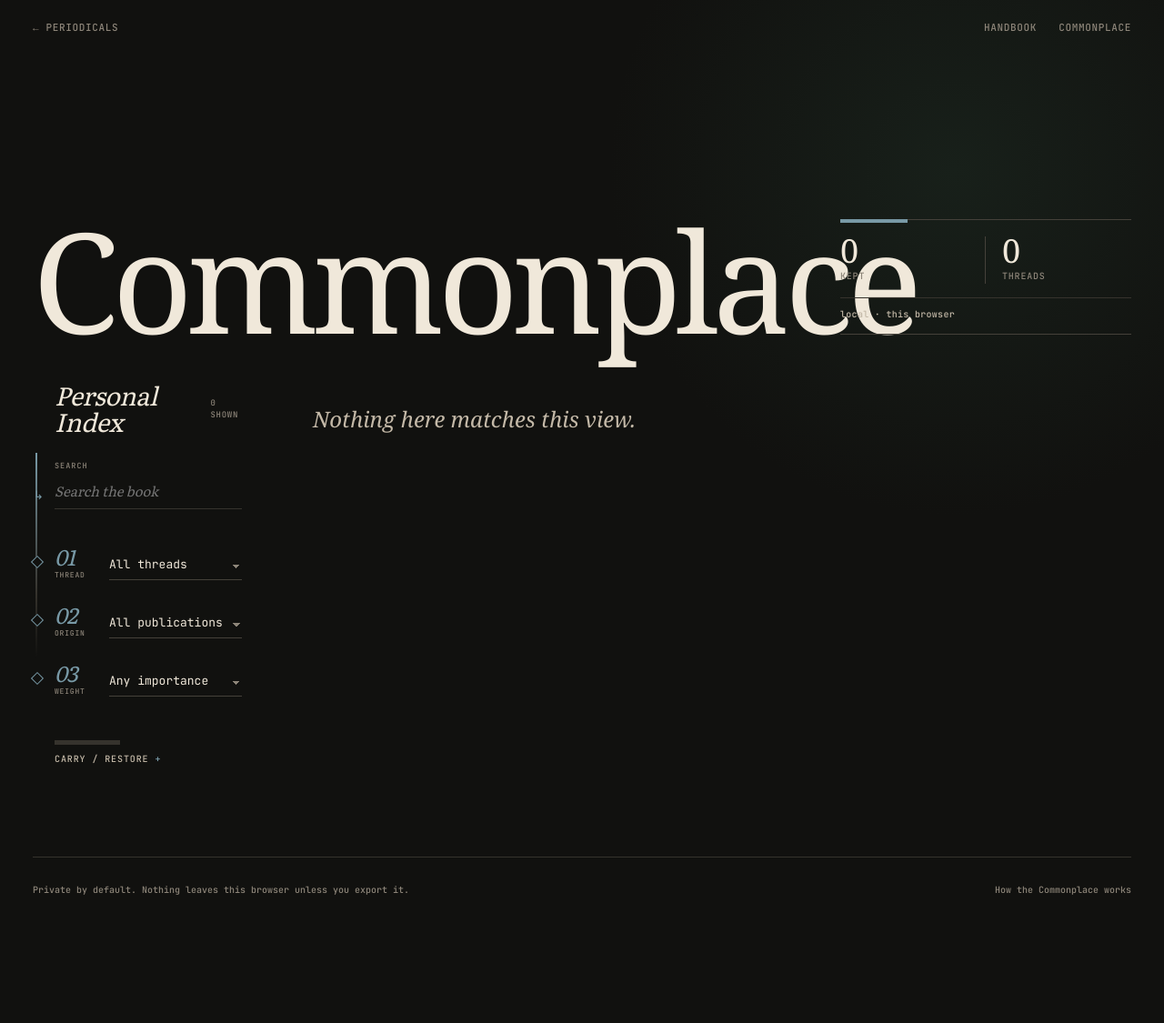
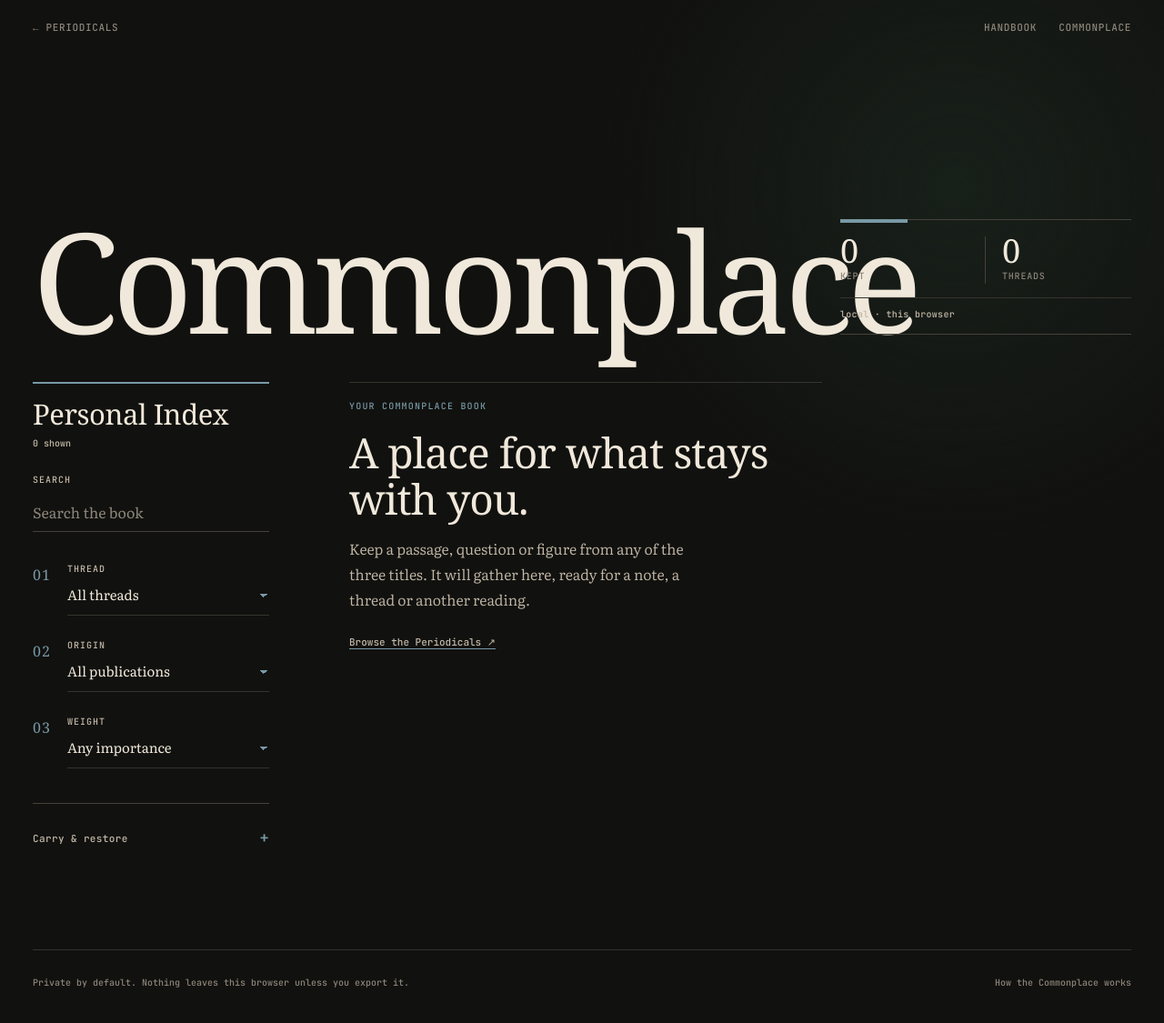
Before and after one commit to iainholmes/iainholmes.github.io, a Jekyll site: the page personal-updates/commonplace/index.html, which Jekyll copies as it is, in a window 1280 px wide and 1144 px high. Shown: the top 1125 px of the window at 91% size. Built offline with Jekyll 4.4.1, drawn with Linux system fonts in a browser that asks for light colours; some web fonts are replaced.

Commit message:
Refine Commonplace index, Handbook layout, and Press Run typography

```diff
--- a/personal-updates/commonplace/commonplace.js
+++ b/personal-updates/commonplace/commonplace.js
@@ -180,7 +180,9 @@ function renderPage(){
   var items=Object.keys(STATE.items).map(function(k){return STATE.items[k]}).sort(function(a,b){return Date.parse(b.modifiedAt)-Date.parse(a.modifiedAt)});
   var q=(document.getElementById('cpSearch').value||'').toLowerCase(),pub=document.getElementById('cpSource').value,thread=document.getElementById('cpThread').value,rating=+document.getElementById('cpImportance').value||0;
   var show=items.filter(function(x){var hay=(x.title+' '+x.excerpt+' '+x.note+' '+(x.threads||[]).join(' ')+' '+x.publication).toLowerCase();return (!q||hay.indexOf(q)>=0)&&(!pub||x.publicationKey===pub)&&(!thread||(x.threads||[]).indexOf(thread)>=0)&&(!rating||(x.rating||0)>=rating)});
-  host.innerHTML=show.length?show.map(itemHTML).join(''):'<p class="cp-empty">Nothing here matches this view.</p>';
+  host.innerHTML=show.length?show.map(itemHTML).join(''):(items.length?
+    '<div class="cp-empty"><p class="empty-kicker">In this view</p><h2>No passages found.</h2><p>Try another search, or widen the thread, origin or importance selections in your index. Your kept material is still here.</p></div>':
+    '<div class="cp-empty"><p class="empty-kicker">Your commonplace book</p><h2>A place for what stays with you.</h2><p>Keep a passage, question or figure from any of the three titles. It will gather here, ready for a note, a thread or another reading.</p><a href="../">Browse the Periodicals ↗</a></div>');
   var ts=threadList(items),sel=document.getElementById('cpThread'),old=sel.value;sel.innerHTML='<option value="">All threads</option>'+ts.map(function(t){return '<option>'+esc(t)+'</option>'}).join('');sel.value=ts.indexOf(old)>=0?old:'';
   document.getElementById('backupState').textContent=backupText(items);
   var lc=document.getElementById('localCount'),tc=document.getElementById('threadCount'),vc=document.getElementById('viewCount'),ls=document.getElementById('localState');
--- a/personal-updates/commonplace/index.html
+++ b/personal-updates/commonplace/index.html
@@ -31,21 +31,33 @@ a{color:inherit;text-decoration-color:var(--dim);text-underline-offset:3px}butto
 .mast-state>span{padding:0 18px}.mast-state>span:first-child{padding-left:0;border-right:1px solid var(--hair)}.mast-state>span:nth-child(2){padding-right:0}
 .mast-state b{display:block;margin-bottom:5px;font:400 36px/.9 var(--display);letter-spacing:-.035em;text-transform:none;color:var(--paper)}
 .mast-state #localState{grid-column:1/-1;padding:11px 0 0;border-top:1px solid var(--rule);color:var(--soft);text-transform:none;letter-spacing:.03em}
-.rail{padding-left:24px}.rail::before{content:"";position:absolute;left:3px;top:78px;bottom:118px;width:2px;background:linear-gradient(var(--accent),var(--rule) 68%,transparent)}
-.rail-title{display:flex;align-items:baseline;justify-content:space-between;gap:16px;margin:0 0 28px;padding:0}
-.rail-title>span{font:italic 400 28px/1.05 var(--text);letter-spacing:-.015em;color:var(--paper)}.rail-title small{font:500 9px/1.4 var(--mono);letter-spacing:.08em;text-transform:uppercase;color:var(--dim)}
-.search-line{display:block!important;margin:0 0 30px!important;position:relative}.search-line::before{content:"↳";position:absolute;left:-23px;bottom:9px;color:var(--accent);font:400 13px/1 var(--mono)}.search-line>span{display:block;margin:0 0 3px;font:500 8.5px/1.4 var(--mono);letter-spacing:.12em;text-transform:uppercase;color:var(--dim)}
-.search-line input{font:italic 400 15px/1.4 var(--text)!important;padding:7px 0 9px!important}
-.index-line{display:grid;grid-template-columns:48px minmax(0,1fr);grid-template-rows:auto auto;column-gap:12px;align-items:end;padding:11px 0 16px;position:relative;border:0!important}.index-line::before{content:"";position:absolute;left:-24px;top:23px;width:8px;height:8px;border:1px solid var(--accent);background:var(--ground);transform:rotate(45deg)}
-.index-line label{grid-column:1;grid-row:1/3;margin:0!important;font:500 8px/1.3 var(--mono)!important;letter-spacing:.1em;text-transform:uppercase;color:var(--dim)!important}.index-line label span{display:block;width:auto;margin:0 0 5px;font:italic 400 24px/.9 var(--text);letter-spacing:-.03em;color:var(--accent);text-transform:none}
-.index-line select{grid-column:2;grid-row:1/3;appearance:none;background:transparent!important;border:0!important;border-bottom:1px solid var(--hair)!important;padding:5px 20px 7px 0!important;text-align:left;font:400 13px/1.35 var(--mono)!important;background-image:linear-gradient(45deg,transparent 50%,var(--dim) 50%),linear-gradient(135deg,var(--dim) 50%,transparent 50%)!important;background-position:calc(100% - 6px) 55%,calc(100% - 2px) 55%!important;background-size:4px 4px,4px 4px!important;background-repeat:no-repeat!important}
-.index-line select:focus{border-bottom-color:var(--accent)!important}.carry{margin-top:32px;padding-top:14px;position:relative;border-top:0!important}.carry::before{content:"";position:absolute;left:0;top:0;width:72px;height:5px;background:var(--rule)}
-.carry summary{list-style:none;cursor:pointer;font:500 10px/1.4 var(--mono);letter-spacing:.09em;text-transform:uppercase;color:var(--soft)}
-.carry summary::-webkit-details-marker{display:none}.carry summary::after{content:" +";color:var(--accent)}.carry[open] summary::after{content:" −";color:var(--accent)}
-.carry .backup{margin:16px 0 0}.carry .tools{margin-top:14px}
-.clear-book{margin-top:22px;background:none;border:0;border-bottom:1px solid #7e5b55;padding:2px 0;color:#b9948b;font:500 9px/1.4 var(--mono);letter-spacing:.06em;text-transform:uppercase}.clear-book:hover{color:var(--paper);border-color:var(--paper)}
-@media(max-width:900px){.mast-state{max-width:360px}.rail-title,.search-line,.carry{grid-column:1/-1}.index-line{grid-template-columns:84px 1fr}}
-@media(max-width:560px){.mast-state{grid-template-columns:1fr 1fr}.rail{display:block!important;padding-left:20px}.rail::before{left:2px}.index-line{grid-template-columns:44px 1fr}.index-line::before{left:-20px}.search-line::before{left:-19px}}
+/* A compact reading index: one shared number gutter, open typography. */
+.body{grid-template-columns:260px minmax(0,1fr);gap:clamp(48px,7vw,88px)}
+.rail{padding:0}
+.rail-title{display:flex;flex-wrap:wrap;align-items:baseline;justify-content:space-between;gap:8px 14px;margin-bottom:26px;padding-top:16px;border-top:2px solid var(--accent)}
+.rail-title h2{margin:0;font:400 31px/1.1 var(--display);letter-spacing:-.015em}
+.rail-title small{white-space:nowrap;font:500 10px/1.5 var(--mono);color:var(--soft)}
+.rail .search-line{display:block;margin:0 0 22px}
+.search-line>span{display:block;margin-bottom:6px;color:var(--soft)}
+.rail .search-line input{min-height:44px;font:400 16px/1.5 var(--text);padding:8px 0;border-bottom:1px solid var(--hair);border-radius:0}
+.search-line input::placeholder{color:var(--dim);opacity:1}
+.index-line{display:grid;grid-template-columns:26px minmax(0,1fr);column-gap:12px;padding:12px 0 14px}
+.index-line label{display:contents}
+.index-number{grid-column:1;grid-row:1/3;padding-top:2px;font:400 16px/1.4 var(--display);color:var(--accent);font-variant-numeric:tabular-nums}
+.index-label{grid-column:2;grid-row:1;font:500 10px/1.4 var(--mono);letter-spacing:.1em;text-transform:uppercase;color:var(--soft)}
+.rail .index-line select{grid-column:2;grid-row:2;min-width:0;min-height:44px;border:0;border-bottom:1px solid var(--rule);border-radius:0;padding:7px 22px 7px 0;font:400 15px/1.5 var(--text);appearance:none;background-image:linear-gradient(45deg,transparent 50%,var(--accent) 50%),linear-gradient(135deg,var(--accent) 50%,transparent 50%);background-position:calc(100% - 6px) 50%,calc(100% - 2px) 50%;background-size:4px 4px;background-repeat:no-repeat}
+.rail input:hover,.rail select:hover{border-bottom-color:var(--accent)}
+.carry{margin-top:24px;padding-top:16px;border-top:1px solid var(--hair)}
+.carry summary{display:flex;justify-content:space-between;align-items:center;min-height:44px;list-style:none;cursor:pointer;font:500 11px/1.5 var(--mono);letter-spacing:.035em;color:var(--soft)}
+.carry summary::-webkit-details-marker{display:none}.carry .disclosure-mark{color:var(--accent);font-size:17px}.carry[open] .disclosure-mark{transform:rotate(45deg)}
+.carry .backup{margin:12px 0 0;font-size:11px;line-height:1.65}.carry .tools{margin-top:12px;gap:4px 18px}.carry .tools button{min-height:36px;font-size:10px;cursor:pointer}
+.clear-book{margin-top:22px;background:none;border:0;border-bottom:1px solid #7e5b55;padding:10px 0;color:#b9948b;font:500 10px/1.4 var(--mono);cursor:pointer}.clear-book:hover{color:var(--paper);border-color:var(--paper)}
+.cp-empty{max-width:520px;margin:0;padding:18px 0 40px;border-top:1px solid var(--rule);font:350 16px/1.75 var(--text);color:var(--soft)}
+.cp-empty .empty-kicker{margin:0 0 18px;font:500 10px/1.5 var(--mono);letter-spacing:.12em;text-transform:uppercase;color:var(--accent)}
+.cp-empty h2{margin:0 0 16px;max-width:18ch;font:400 clamp(32px,4vw,46px)/1.1 var(--display);letter-spacing:-.02em;color:var(--paper)}
+.cp-empty p{margin:0 0 16px;max-width:43ch}.cp-empty a{display:inline-block;margin-top:4px;font:500 11px/1.5 var(--mono);text-decoration-color:var(--accent)}
+@media(max-width:900px){.mast-state{max-width:360px}.body{grid-template-columns:1fr;gap:36px}.rail{display:grid;grid-template-columns:repeat(3,minmax(0,1fr));gap:0 24px}.rail-title,.search-line,.carry{grid-column:1/-1}.rail .search-line{max-width:480px}.index-line{column-gap:8px}.carry{margin-top:16px}.cp-empty{max-width:600px}}
+@media(max-width:560px){.mast h1{font-size:clamp(58px,17.5vw,90px)}.mast-state{grid-template-columns:1fr 1fr}.rail{display:block}.index-line{grid-template-columns:26px minmax(0,1fr)}.cp-empty{padding-top:20px}}
 </style>
 </head>
 <body data-commonplace-page>
@@ -62,13 +74,13 @@ a{color:inherit;text-decoration-color:var(--dim);text-underline-offset:3px}butto
 <section class="return" id="cpReturn" hidden aria-label="Something to return to"></section>
 <div class="body">
   <aside class="rail" aria-label="Commonplace index">
-    <div class="rail-title"><span>Personal Index</span><small id="viewCount">0 shown</small></div>
+    <div class="rail-title"><h2>Personal Index</h2><small id="viewCount">0 shown</small></div>
     <label class="search-line" for="cpSearch"><span>Search</span><input id="cpSearch" type="search" placeholder="Search the book"></label>
-    <div class="index-line"><label for="cpThread"><span>01</span> Thread</label><select id="cpThread"><option value="">All threads</option></select></div>
-    <div class="index-line"><label for="cpSource"><span>02</span> Origin</label><select id="cpSource"><option value="">All publications</option><option value="fb">Field Brief</option><option value="ll">Loblolly &amp; Logit</option><option value="wb">The Workbook</option></select></div>
-    <div class="index-line"><label for="cpImportance"><span>03</span> Weight</label><select id="cpImportance"><option value="0">Any importance</option><option value="3">3 or higher</option><option value="4">4 or higher</option><option value="5">5 only</option></select></div>
+    <div class="index-line"><label for="cpThread"><span class="index-number" aria-hidden="true">01</span><span class="index-label">Thread</span></label><select id="cpThread"><option value="">All threads</option></select></div>
+    <div class="index-line"><label for="cpSource"><span class="index-number" aria-hidden="true">02</span><span class="index-label">Origin</span></label><select id="cpSource"><option value="">All publications</option><option value="fb">Field Brief</option><option value="ll">Loblolly &amp; Logit</option><option value="wb">The Workbook</option></select></div>
+    <div class="index-line"><label for="cpImportance"><span class="index-number" aria-hidden="true">03</span><span class="index-label">Weight</span></label><select id="cpImportance"><option value="0">Any importance</option><option value="3">3 or higher</option><option value="4">4 or higher</option><option value="5">5 only</option></select></div>
     <details class="carry">
-      <summary>Carry / Restore</summary>
+      <summary>Carry &amp; restore <span class="disclosure-mark" aria-hidden="true">+</span></summary>
       <p class="backup" id="backupState"></p>
       <div class="tools" aria-label="Backup and export">
         <button type="button" id="exportHtml">Readable HTML</button>
```
Also changed, not shown: personal-updates/handbook/index.html (+24 -11 lines), personal-updates/index.html (+11 -10 lines).
